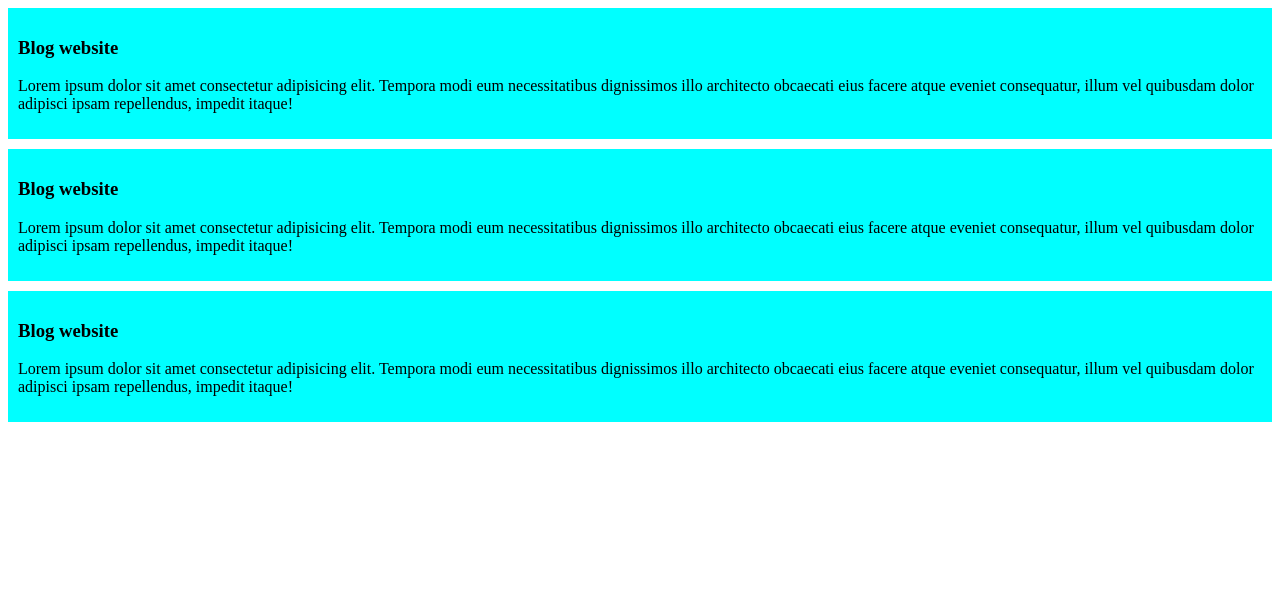
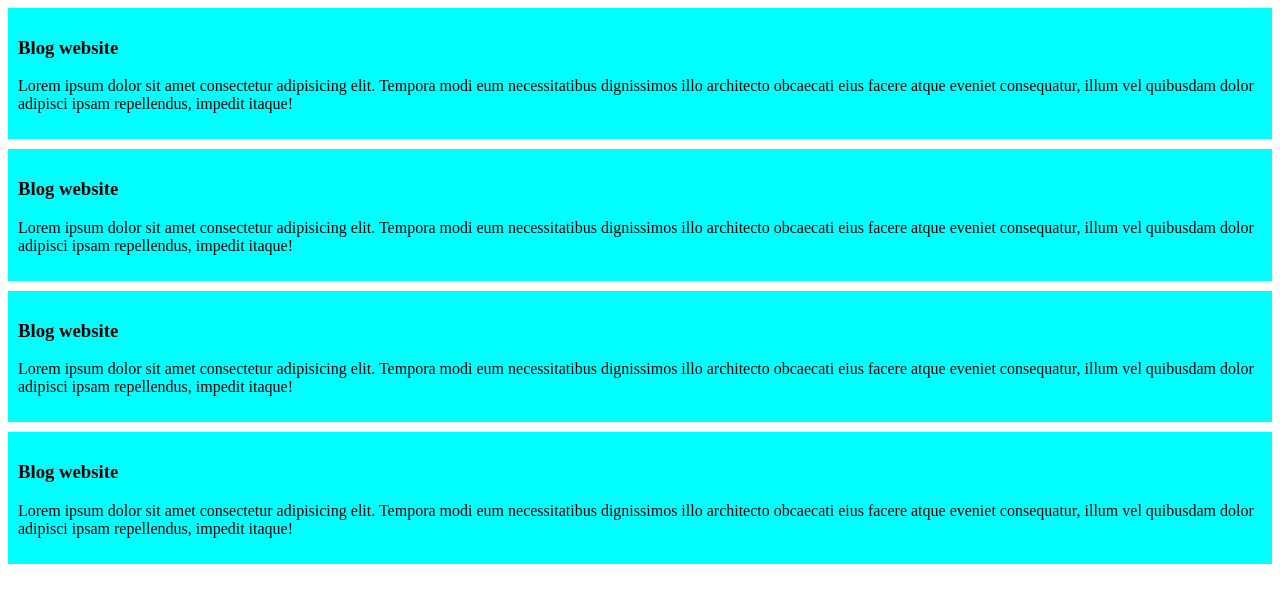
Before and after one commit to nayem56789/my-first-github-repo, a plain HTML site: page index.html in a window 1280 px wide. Drawn offline with Linux system fonts and the light colour scheme.

Commit message:
for cmd test

```diff
--- a/index.html
+++ b/index.html
@@ -19,5 +19,9 @@
         <h3>Blog website</h3>
         <p>Lorem ipsum dolor sit amet consectetur adipisicing elit. Tempora modi eum necessitatibus dignissimos illo architecto obcaecati eius facere atque eveniet consequatur, illum vel quibusdam dolor adipisci ipsam repellendus, impedit itaque!</p>
     </div>
+    <div>
+        <h3>Blog website</h3>
+        <p>Lorem ipsum dolor sit amet consectetur adipisicing elit. Tempora modi eum necessitatibus dignissimos illo architecto obcaecati eius facere atque eveniet consequatur, illum vel quibusdam dolor adipisci ipsam repellendus, impedit itaque!</p>
+    </div>
 </body>
 </html>
```
